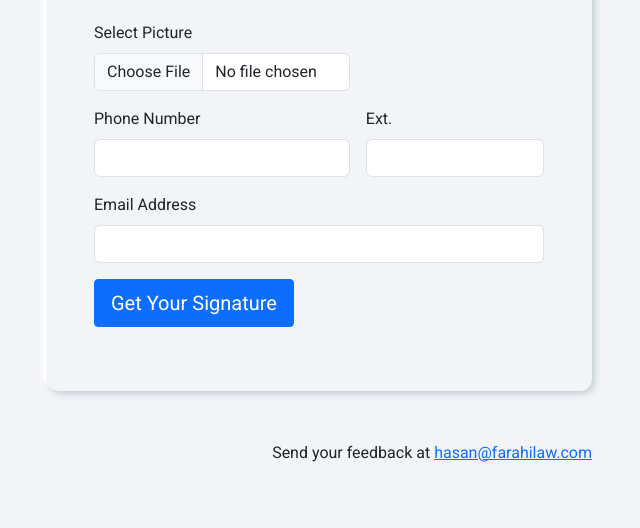
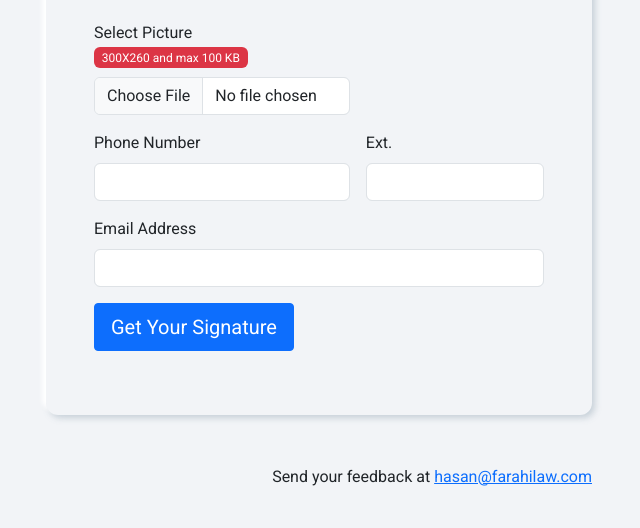
Before and after one commit to hasan4flf/signature-generator, a plain HTML site: page index.html in a window 1280 px wide. Shown: the part 272-800 px from the top of the page, without its empty margins (321-961 px from the left). Drawn offline with nearby package versions, Linux system fonts and the light colour scheme.

Commit message:
Form Updated

```diff
--- a/index.html
+++ b/index.html
@@ -37,7 +37,7 @@
                     <p class="mb-4">HR will send your picture, Phone Number, Ext, and email</p>
                     <form class="row g-3" action="process-signature.php" method="POST" id="signatureForm">
                         <div class="col-7">
-                            <label for="picture" class="form-label">Select Picture</label>
+                            <label for="picture" class="form-label">Select Picture <br><span class="badge text-bg-danger fw-normal">300X260 and max 100 KB</span></label>
                             <input class="form-control" type="file" id="picture" name="picture">
                         </div>
                         <div class="col-5">
```
